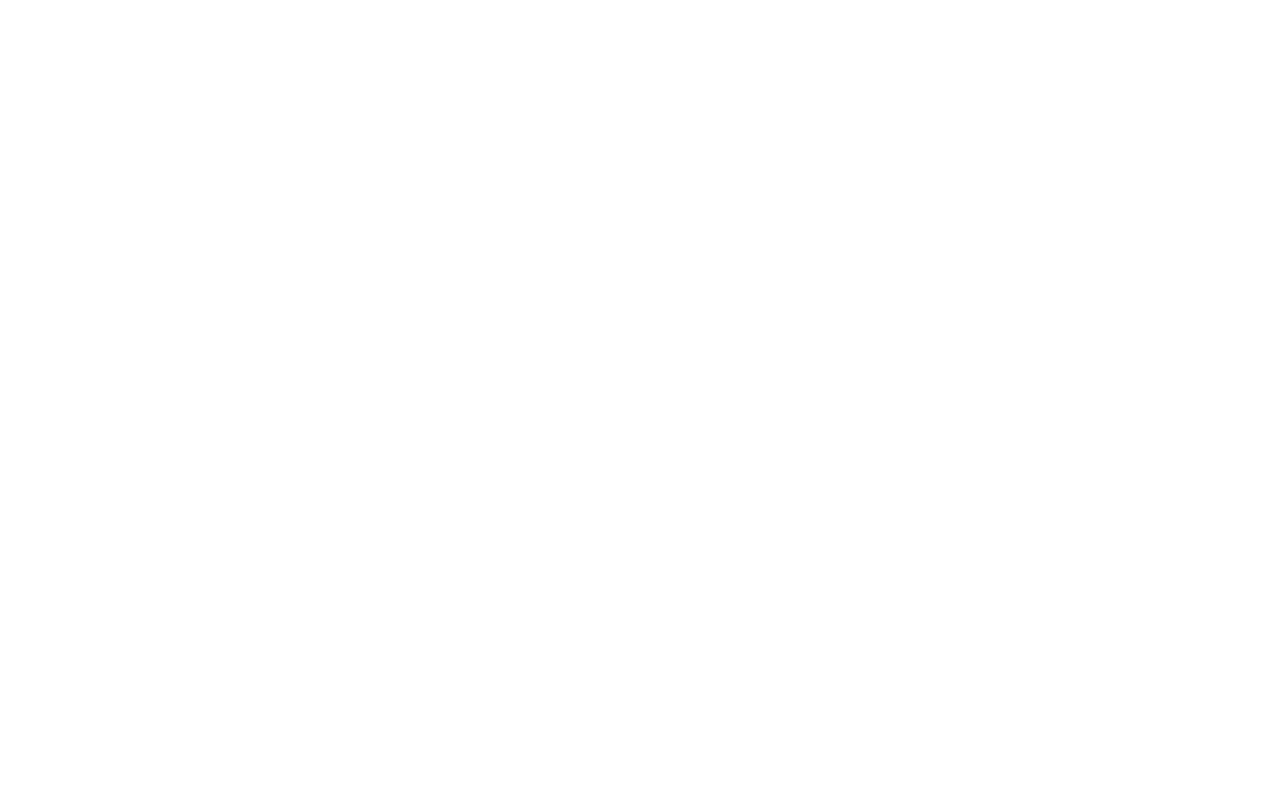
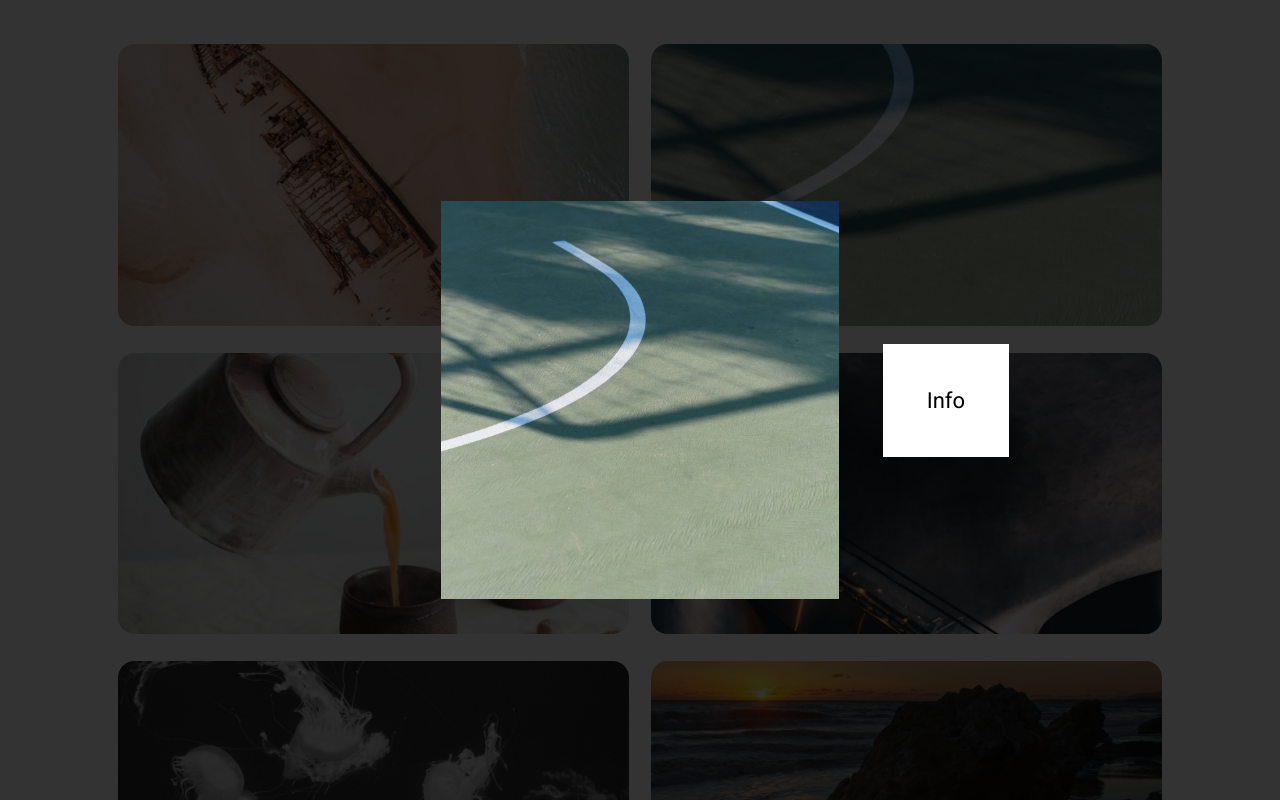
Before and after one commit to UltimateHikari/SberLab21, a Vue app in the folder front/: page /photo/1 in a window 1280 px wide. Before the commit this address had no page. Shown: the top 800 px of the page. Built offline with nearby package versions, Linux system fonts and the light colour scheme.

Commit message:
buttons and photo preview

```diff
--- a/front/src/App.vue
+++ b/front/src/App.vue
@@ -3,9 +3,11 @@
 </template>
 
 <style>
-  @import url('https://fonts.googleapis.com/css?family=Roboto');  html { font-size: 22px; }
+  @import url('https://fonts.googleapis.com/css?family=Roboto');
+  html { font-size: 22px; }
   body { font-family: 'Roboto', sans-serif; }  a {
     color: #0094FF;
     text-decoration: none;
-  }  a:hover { color: #0074C6; }
+  }
+  a:hover { color: #0074C6; }
 </style>
--- /dev/null
+++ b/front/src/components/Buttons.vue
@@ -0,0 +1,29 @@
+<template>
+  <div class="panel">
+    <button class="create"> Create </button>
+    <button class="magic"> Magic! </button>
+  </div>
+</template>
+
+<style>
+  .panel {
+      display: grid;
+      grid-column-gap: 10rem;
+      margin: auto 5rem;
+  }
+  button {
+      background-color: #4CAF50;
+      color: white;
+      height: 3rem;
+      border-radius: 0.5rem;
+      max-width: 50rem;
+      font-size: 1rem;
+  }
+  .create{
+      grid-column: 1;
+  }
+  .magic {
+      grid-column: 2;
+  }
+
+</style>
--- a/front/src/components/Gallery.vue
+++ b/front/src/components/Gallery.vue
@@ -3,7 +3,9 @@
     <div class="gallery-panel"
          v-for="photo in photos"
          :key="photo.id">
-      <img :src="thumbUrl(photo.filename)">
+      <router-link :to="`/photo/${photo.id}`">
+        <img :src="thumbUrl(photo.filename)">
+      </router-link>
     </div>
   </div>
 </template>
@@ -32,7 +34,7 @@
     grid-template-columns: repeat(auto-fill, minmax(20rem, 1fr));
     grid-gap: 1rem;
     max-width: 80rem;
-    margin: 5rem auto;
+    margin: 2rem auto;
     padding: 0 5rem;
   }
   .gallery-panel img {
--- /dev/null
+++ b/front/src/components/Photo.vue
@@ -0,0 +1,65 @@
+<template>
+  <div class="lightbox" @click.self="close">
+  <img :src="photoUrl(photo.filename)">
+    <div class="lightbox-info">
+      <div class="lightbox-info-inner">
+        Info
+      </div>
+    </div>
+  </div>
+</template>
+
+<script>
+import photos from '@/photos.json';
+
+export default {
+  name: 'Photo',
+  data() {
+    return {
+      photos,
+    };
+  },
+  computed: {
+    photo() {
+      return this.photos.find((photo) => {
+        return photo.id === Number(this.$route.params.id);
+      });
+    },
+  },
+  methods: {
+    photoUrl(filename) {
+      return require(`../assets/images/thumbnails/${filename}`);
+    },
+    close(){
+        this.$router.push("/")
+    }
+  },
+};
+</script>
+
+<style>
+  .lightbox {
+    position: fixed;
+    top: 0;
+    left: 0;
+    width: 100%;
+    height: 100%;
+    background-color: rgba(0, 0, 0, 0.8);
+    display: grid;
+    grid-template-columns: repeat(3, 1fr);
+    grid-gap: 2rem;
+  }
+  .lightbox img {
+    margin: auto;
+    width: 100%;
+    grid-column-start: 2;
+  }
+  .lightbox-info {
+    margin: auto 2rem auto 0;
+  }
+  .lightbox-info-inner {
+    background-color: #FFFFFF;
+    display: inline-block;
+    padding: 2rem;
+  }
+</style>
--- a/front/src/router.js
+++ b/front/src/router.js
@@ -1,12 +1,19 @@
 import { createRouter, createWebHistory } from "vue-router"
 import Home from "@/views/Home.vue"
+import Photo from "@/views/Photo.vue"
 
 const routeInfos = [
+
     {
         path : "/",
         name: "Home",
         component : Home,
     },
+    {
+        path : "/photo/:id",
+        name: "Photo",
+        component: Photo,
+    }
 ]
 
 const router = createRouter({
--- a/front/src/views/Home.vue
+++ b/front/src/views/Home.vue
@@ -1,14 +1,17 @@
 <template>
-    <h1> Home </h1>
+  <h1> Home </h1>
+  <Buttons />
   <Gallery />
 </template>
 
 <script>
 import Gallery from '@/components/Gallery.vue';
+import Buttons from '@/components/Buttons.vue';
 
 export default {
   name: 'home',
   components: {
+    Buttons,
     Gallery,
   },
 };
--- /dev/null
+++ b/front/src/views/Photo.vue
@@ -0,0 +1,19 @@
+<template>
+  <div>
+    <Gallery />
+    <Photo />
+  </div>
+</template>
+
+<script>
+import Gallery from '@/components/Gallery.vue';
+import Photo from '@/components/Photo.vue';
+
+export default {
+  name: 'photo',
+  components: {
+    Gallery,
+    Photo,
+  },
+};
+</script>
```
